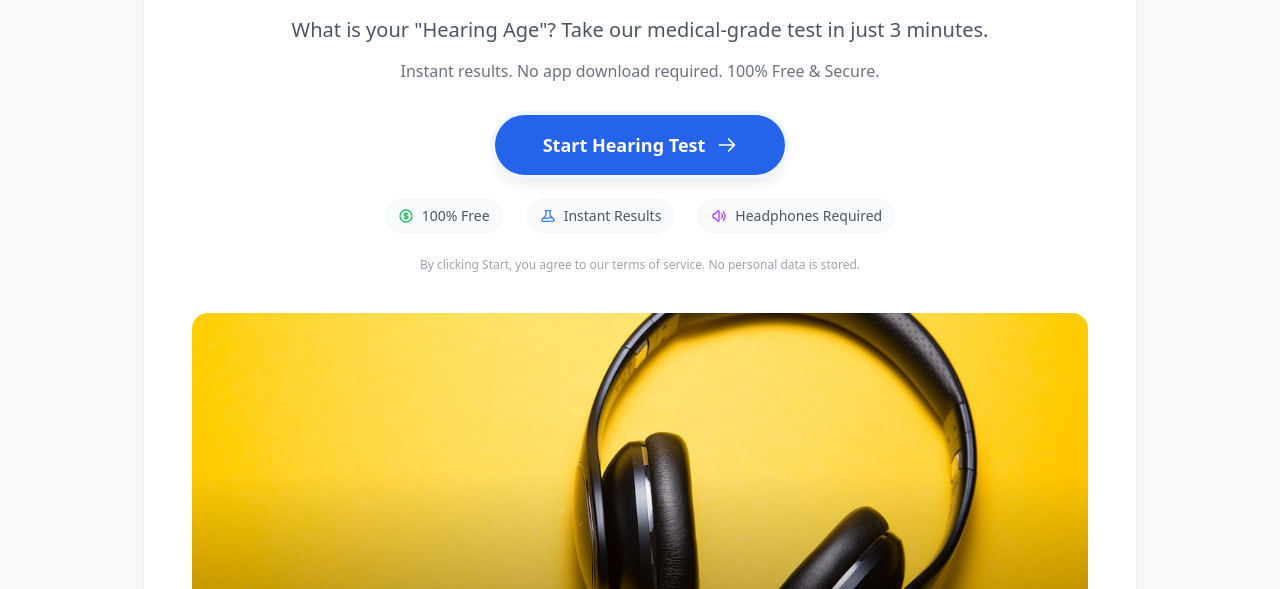
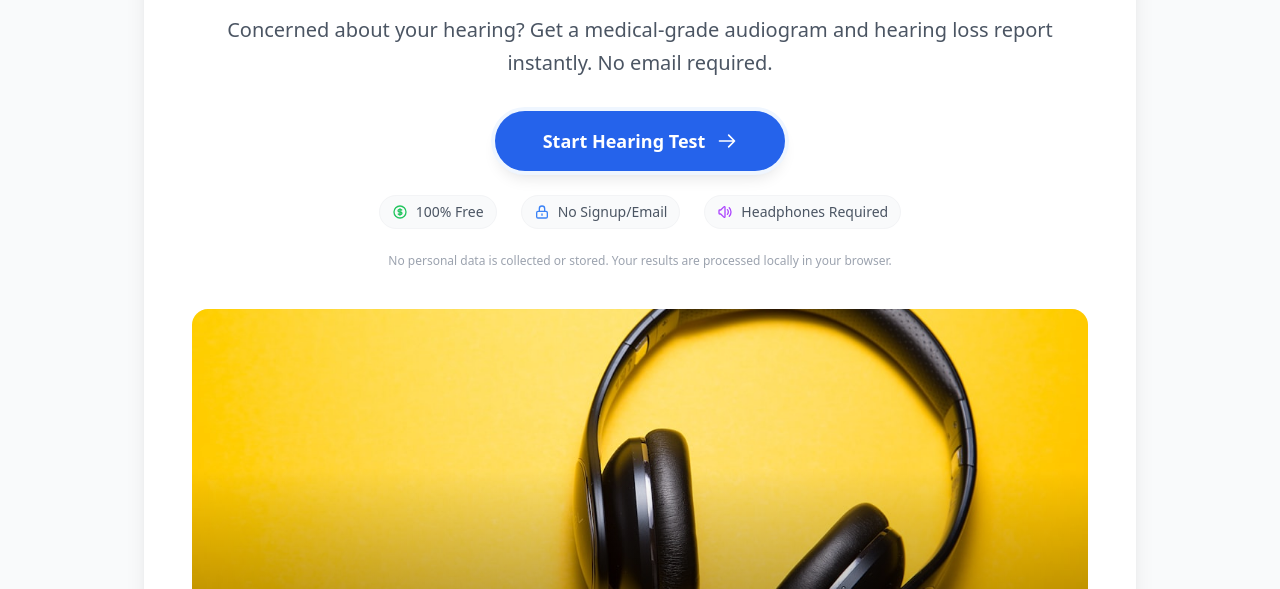
Before and after one commit to leihcsky/soundmeter, a website: page online-hearing-test/index.html in a window 1280 px wide. Shown: the part 211-800 px from the top of the page. Drawn offline with nearby package versions, Linux system fonts and the light colour scheme.

Commit message:
hearing test页面内容优化

```diff
--- a/online-hearing-test/index.html
+++ b/online-hearing-test/index.html
@@ -243,8 +243,7 @@
             <div class="mb-10 max-w-4xl mx-auto">
                 <h1 class="text-4xl sm:text-5xl font-extrabold text-gray-900 mb-6 tracking-tight">Free Online Hearing Test</h1>
                 <div class="space-y-3 text-gray-600">
-                    <p class="text-xl font-medium leading-relaxed">What is your "Hearing Age"? Take our medical-grade test in just 3 minutes.</p>
-                    <p class="text-base text-gray-500">Instant results. No app download required. 100% Free & Secure.</p>
+                    <p class="text-xl font-medium leading-relaxed">Concerned about your hearing? Get a medical-grade audiogram and hearing loss report instantly. No email required.</p>
                 </div>
 
                 <div class="mt-8 flex flex-col items-center gap-6">
@@ -259,8 +258,8 @@
                             100% Free
                         </div>
                         <div class="flex items-center gap-2 bg-gray-50 px-3 py-1.5 rounded-full border border-gray-100">
-                            <svg class="w-4 h-4 text-blue-500" fill="none" stroke="currentColor" viewBox="0 0 24 24"><path stroke-linecap="round" stroke-linejoin="round" stroke-width="2" d="M19.428 15.428a2 2 0 00-1.022-.547l-2.384-.477a6 6 0 00-3.86.517l-.318.158a6 6 0 01-3.86.517L6.05 15.21a2 2 0 00-1.806.547M8 4h8l-1 1v5.172a2 2 0 00.586 1.414l5 5c1.26 1.26.367 3.414-1.415 3.414H4.828c-1.782 0-2.674-2.154-1.414-3.414l5-5A2 2 0 009 10.172V5L8 4z"></path></svg>
-                            Instant Results
+                            <svg class="w-4 h-4 text-blue-500" fill="none" stroke="currentColor" viewBox="0 0 24 24"><path stroke-linecap="round" stroke-linejoin="round" stroke-width="2" d="M12 15v2m-6 4h12a2 2 0 002-2v-6a2 2 0 00-2-2H6a2 2 0 00-2 2v6a2 2 0 002 2zm10-10V7a4 4 0 00-8 0v4h8z"></path></svg>
+                            No Signup/Email
                         </div>
                         <div class="flex items-center gap-2 bg-gray-50 px-3 py-1.5 rounded-full border border-gray-100">
                             <svg class="w-4 h-4 text-purple-500" fill="none" stroke="currentColor" viewBox="0 0 24 24"><path stroke-linecap="round" stroke-linejoin="round" stroke-width="2" d="M15.536 8.464a5 5 0 010 7.072m2.828-9.9a9 9 0 010 12.728M5.586 15H4a1 1 0 01-1-1v-4a1 1 0 011-1h1.586l4.707-4.707C10.923 3.663 12 4.109 12 5v14c0 .891-1.077 1.337-1.707.707L5.586 15z"></path></svg>
@@ -269,7 +268,7 @@
                     </div>
 
                     <p class="text-xs text-gray-400">
-                        By clicking Start, you agree to our terms of service. No personal data is stored.
+                        No personal data is collected or stored. Your results are processed locally in your browser.
                     </p>
                 </div>
             </div>
```
